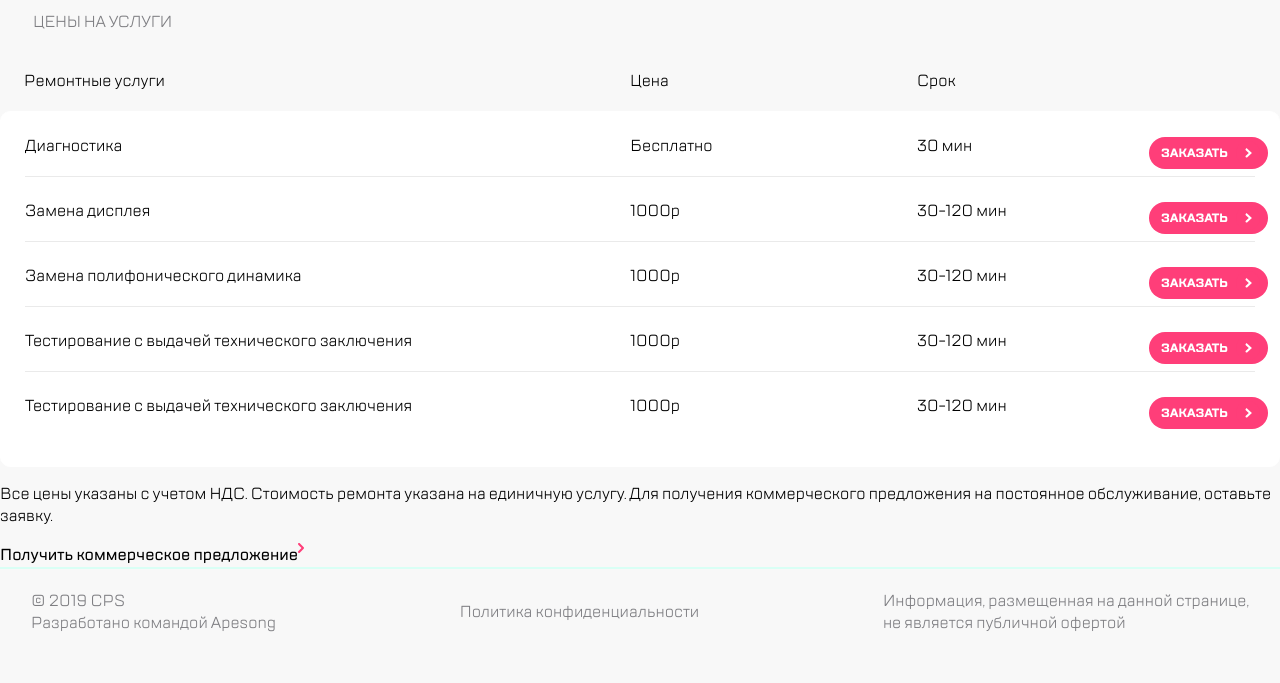
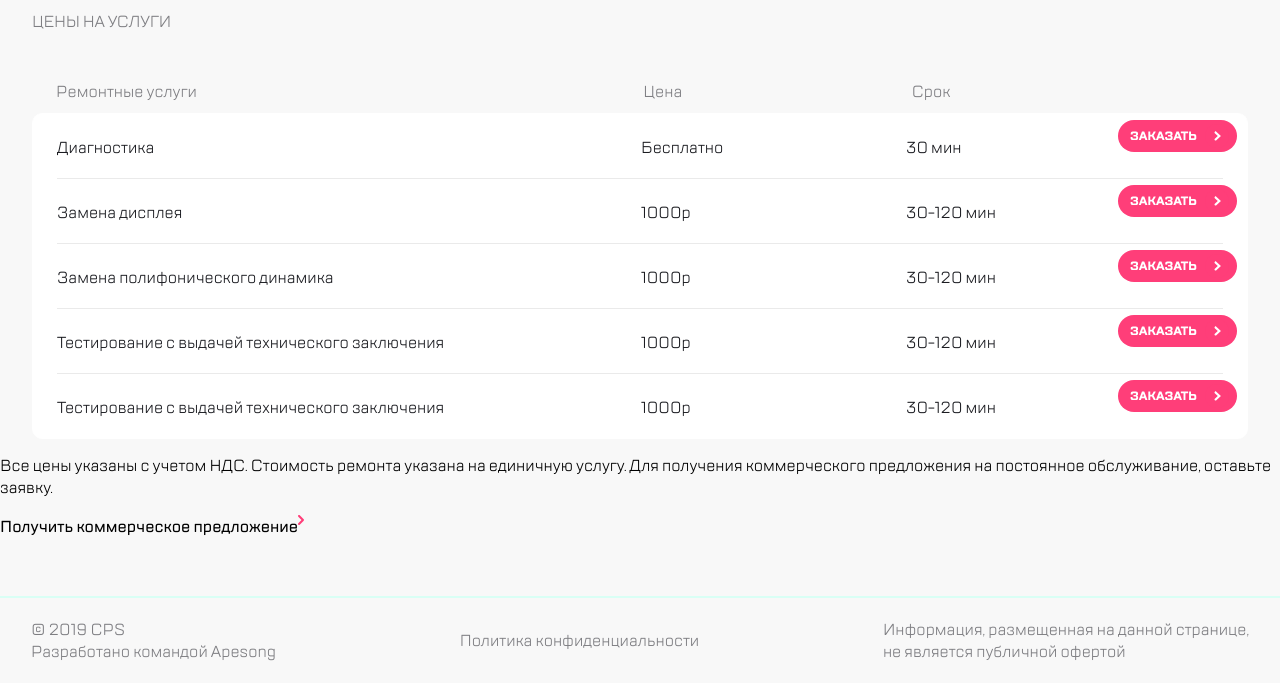
Before and after one commit to Vladcher1/CPS, a website built with webpack: page block7/src/index.html in a window 1280 px wide. Shown: the part 1803-2486 px from the top of the page. Before the commit the page ends 2457 px from the top, so only its background shows below. Built offline with nearby package versions, Linux system fonts and the light colour scheme; files whose address does not match are found by name.

Commit message:
pricelist all ready

```diff
--- a/block7/src/scss/pricelist.scss
+++ b/block7/src/scss/pricelist.scss
@@ -1,29 +1,36 @@
+.price{
+.brand-list-title{
+  margin-bottom: 47px;
+  margin-left: 32px;
+}
+}
 // заголовок таблицы прайслист
 .block {
   display: flex;
   flex-direction: row;
-  height: 64px;
+  height: 16px;
+  margin-bottom: 16px;
   justify-content: space-between;
-
+  margin-left: 0;
+  margin-right: 0;
+  color: #7e7e82;
   .block-name {
     width: 494px;
-    margin-left: 24px;
-    margin-top: 23px;
+    margin-left: 56px;
+    vertical-align: bottom;
+
   }
   .block-price {
     width: 175px;
-    margin-left: 24px;
-    margin-top: 23px;
   }
   .block-time {
     width: 111px;
-    margin-left: 24px;
-    margin-top: 23px;
+
   }
+
   .order-button {
     width: 140px;
     margin-left: 24px;
-    margin-top: 23px;
   }
 }
 
@@ -31,17 +38,22 @@
 .block-container {
   display: flex;
   flex-direction: column;
-  height: 354px;
+  height: 324px;
   flex-grow: 2;
   border: 1px white solid;
   border-radius: 10px;
   background-color: white;
+  margin-left: 32px;
+  margin-right: 32px;
 
   .block {
     display: flex;
     flex-direction: row;
     height: 64px;
     justify-content: space-between;
+    margin-left: 0;
+    margin-right: 0;
+    color: #1b1c21;
 
     .block-name {
       width: 494px;
@@ -62,7 +74,9 @@
     .order-button {
       width: 140px;
       margin-left: 24px;
-      margin-top: 23px;
+      margin-top: auto;
+      margin-bottom: auto;
+
     }
   }
 }
@@ -84,5 +98,14 @@
     height: 64px;
     width: 119px;
     padding: 0;
+
   }
 }
+
+.nds-text{
+  margin-bottom: 57px;
+  .nds-text__img{
+    height:10px;
+    width:6px;
+  }
+}
```
